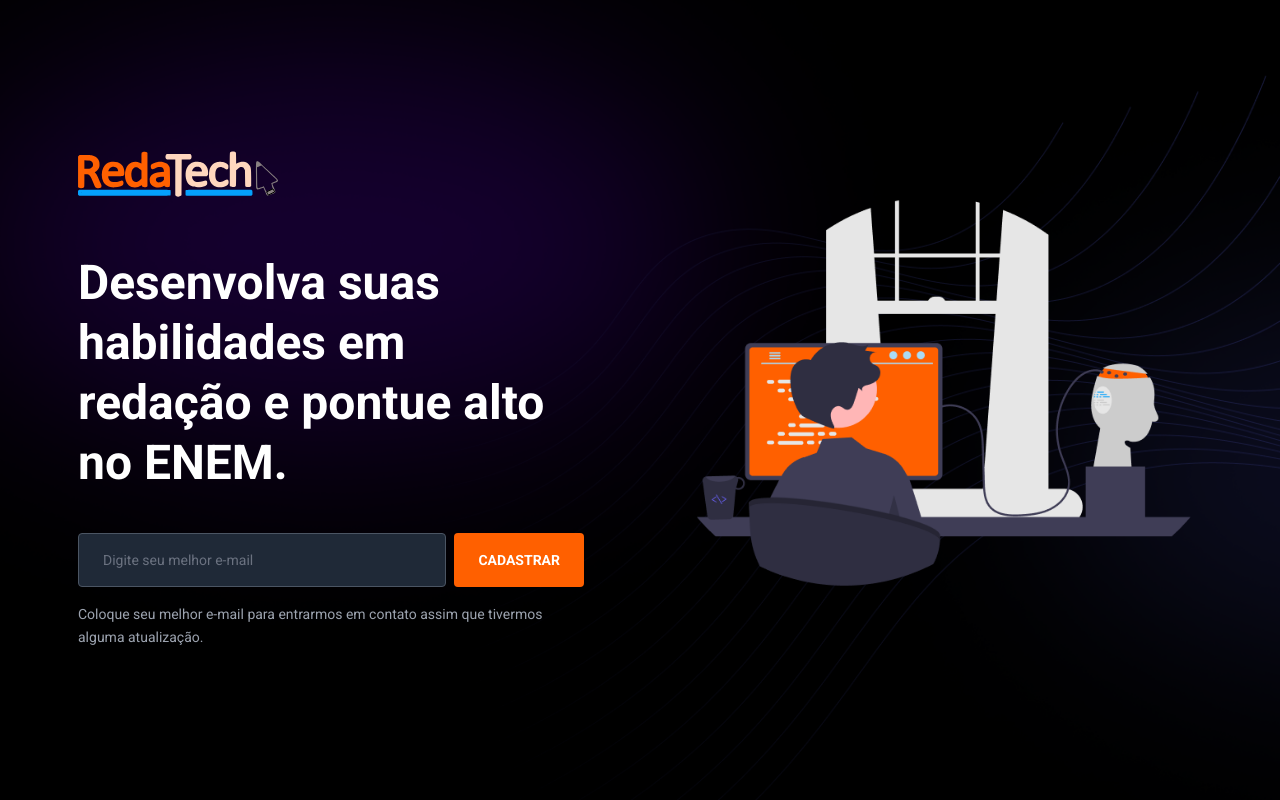
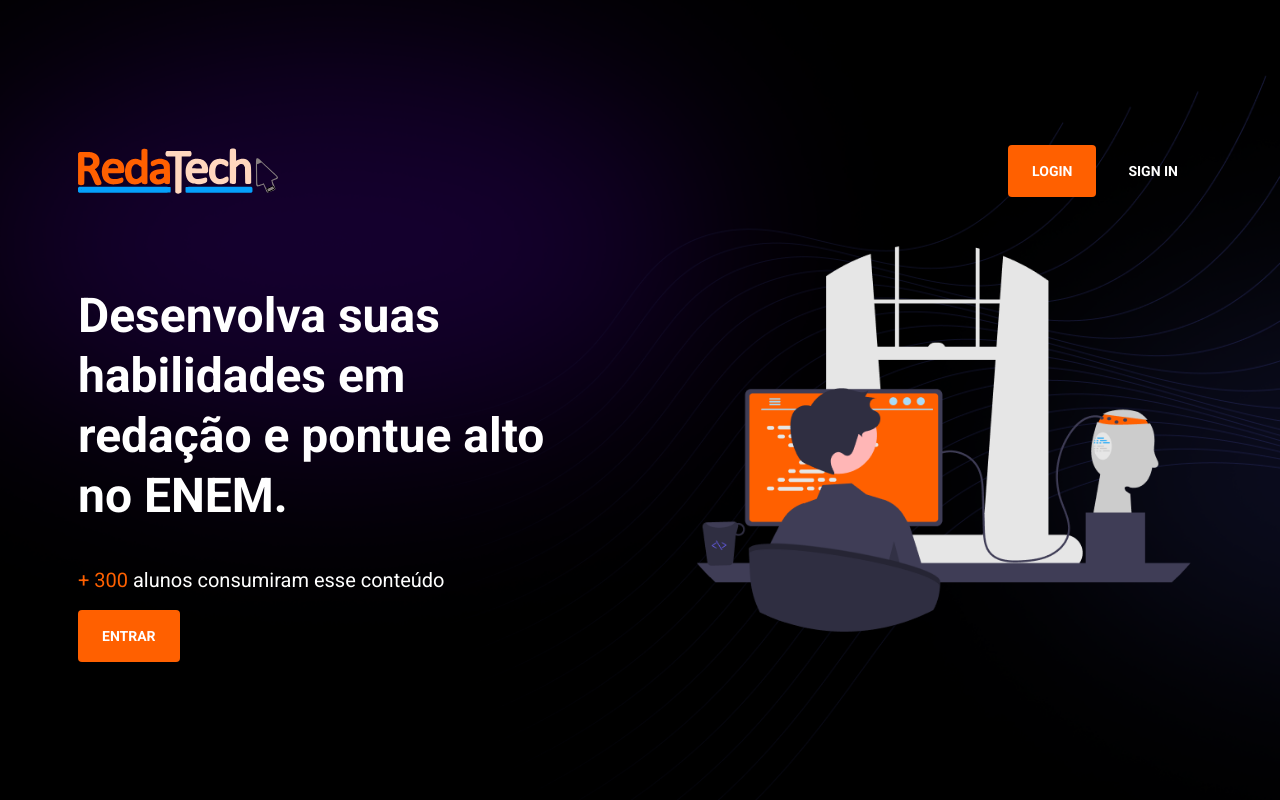
Before and after one commit to carlosdavid0/Redatech-Landing, a Next.js app: page / in a window 1280 px wide. Built offline with nearby package versions, Linux system fonts and the light colour scheme; no server answers.

Commit message:
:wrench: ajustes na landing

```diff
--- a/src/pages/index.tsx
+++ b/src/pages/index.tsx
@@ -16,83 +16,52 @@ import { Head } from 'next/document'
 
 
 export default function index() {
-  const [email, setEmail] = useState('')
-  const [loading, setLoading] = useState(false)
 
   const db = getFirestore(firebaseConfig)
   const userCollection = collection(db, 'users')
   const notify = (message: string, type: 'success' | 'error') => toast(message, { type });
 
-  async function addUser(event: FormEvent) {
 
-    event.preventDefault()
-    setLoading(true)
-
-    try {
-
-      await addDoc(userCollection, {
-        email: email
-      })
-
-      notify('Email cadastrado com sucesso!', 'success')
-
-      setLoading(false)
-      setEmail('')
-
-    } catch (error) {
-      setLoading(false)
-      notify('Erro ao cadastrar email!', 'error')
-      console.log(error)
-    } finally {
-      setLoading(false)
-    }
-
-
-
-
-
-  }
 
   return (
 
     <>
-      <div className="lg:max-w-[1124px] h-screen lg:mx-auto justify-center grid lg:grid-cols-2 grid-cols-1 mx-10 items-center gap-28">
-
-        <main>
+      <div className="lg:max-w-[1124px] h-screen lg:mx-auto  flex justify-center flex-col mx-10">
+        <header className="flex items-center justify-between mt-10">
           <Image src={Logo} alt='Redatech logo' />
-
-          <h1 className='mt-14 text-5xl text-white leading-tight font-bold ' >
-            Desenvolva suas habilidades em redação e pontue alto no ENEM.
-          </h1>
-
-          <form className='mt-10 flex gap-2' onSubmit={addUser}>
-            <input
-              required
-              onChange={event => setEmail(event.target.value)}
-              value={email}
-              type="email"
-              placeholder='Digite seu melhor e-mail'
-              className='flex-1 px-6 py-4 rounded bg-gray-800 border border-gray-600 text-sm text-gray-100'
-            />
+          <div className='flex gap-2 '>
             <button
               type="submit"
-              disabled={loading}
-              className=' px-6 py-4 font-bold text-sm uppercase rounded text-white bg-orange-500 hover:bg-orange-900 disabled:bg-orange-800'
-            > {loading ? (
-              <div className='animate-spin rounded-full h-5 w-5 border-t-2 border-b-2 border-gray-100'></div>
-            ) : 'Cadastrar'} </button>
-          </form >
+              className=' px-6 py-4 font-bold text-sm uppercase rounded text-white bg-orange-500 hover:bg-orange-900 disabled:bg-orange-800'>Login </button>
 
+            <button
+              type="submit"
+              className='hidden lg:block px-6 py-4 font-bold text-sm uppercase rounded text-white bg-redatech-500 hover:bg-redatech-900 disabled:bg-redatech-800'>Sign In </button>
 
-          <p className='mt-4 text-gray-400 text-sm leading-relaxed'>Coloque seu melhor e-mail para entrarmos em contato assim que tivermos alguma atualização.</p>
+          </div>
+        </header>
+
+        <main className='grid lg:grid-cols-2 grid-cols-1 items-center gap-28 mx-auto'>
+
+          <section className=''>
+            <h1 className='mt-5 lg:mt-14 text-5xl text-white leading-tight font-bold ' >
+              Desenvolva suas habilidades em redação e pontue alto no ENEM.
+            </h1>
+
+            <p className='lg:mt-10 mt-4 text-white text-xl text-justify'><span className='text-bold text-orange-500'>+ 300</span> alunos consumiram esse conteúdo </p>
+
+            <button
+              type="submit"
+              className='mt-4 px-6 py-4 font-bold text-sm uppercase rounded text-white bg-orange-500 hover:bg-orange-900 disabled:bg-orange-800'>Entrar </button>
+
+          </section>
+
+          <Image src={Preview} alt='Homem conectando um cabo usb em um cérebro humano' priority className='hidden lg:block' />
+
         </main >
 
-        <Image src={Preview} alt='Homem conectando um cabo usb em um cerebro humano' priority className='hidden lg:block' />
-
-
-
       </div >
-      <ToastContainer autoClose={5000} />
+      <ToastContainer autoClose={5000} hideProgressBar />
     </>
 
   )
```
